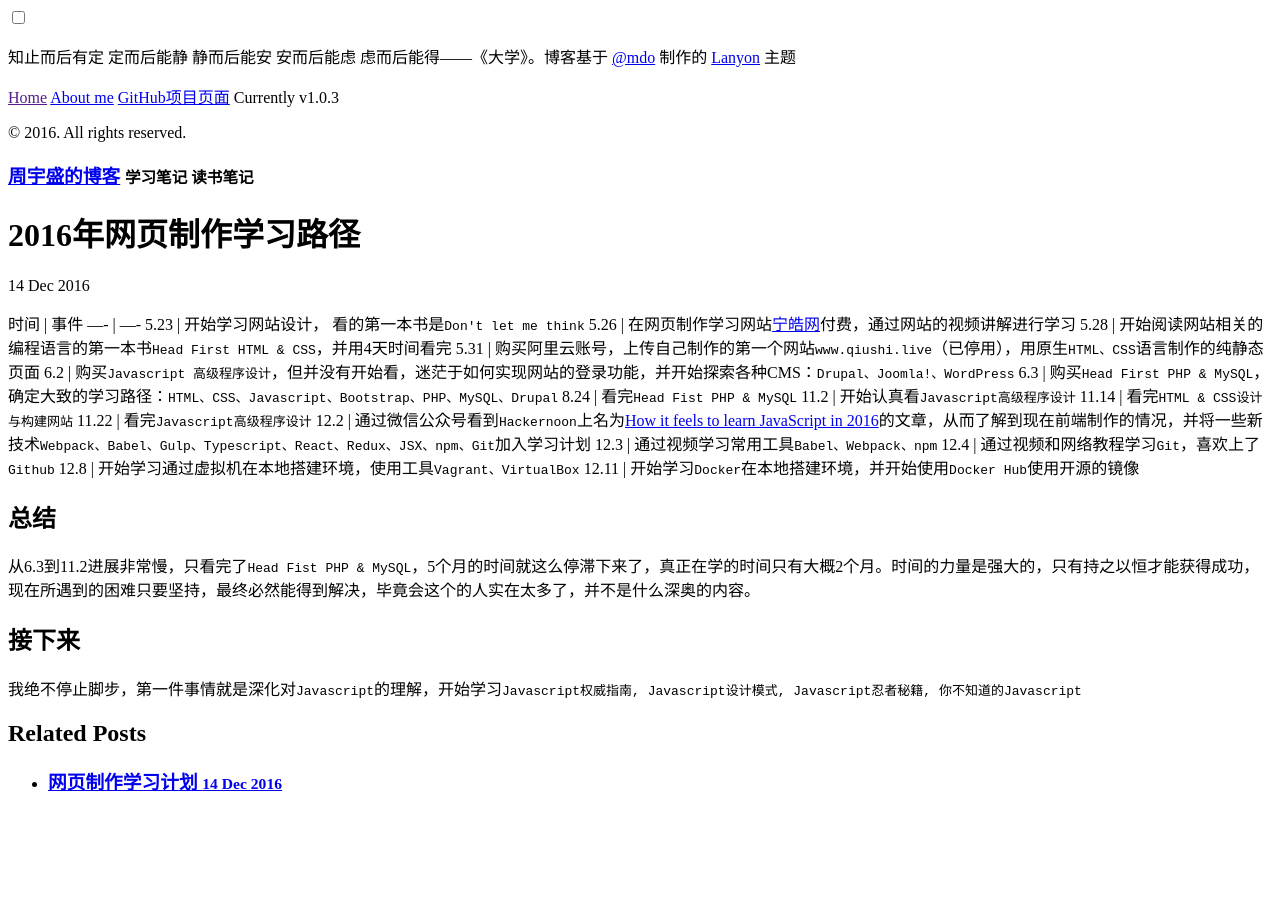
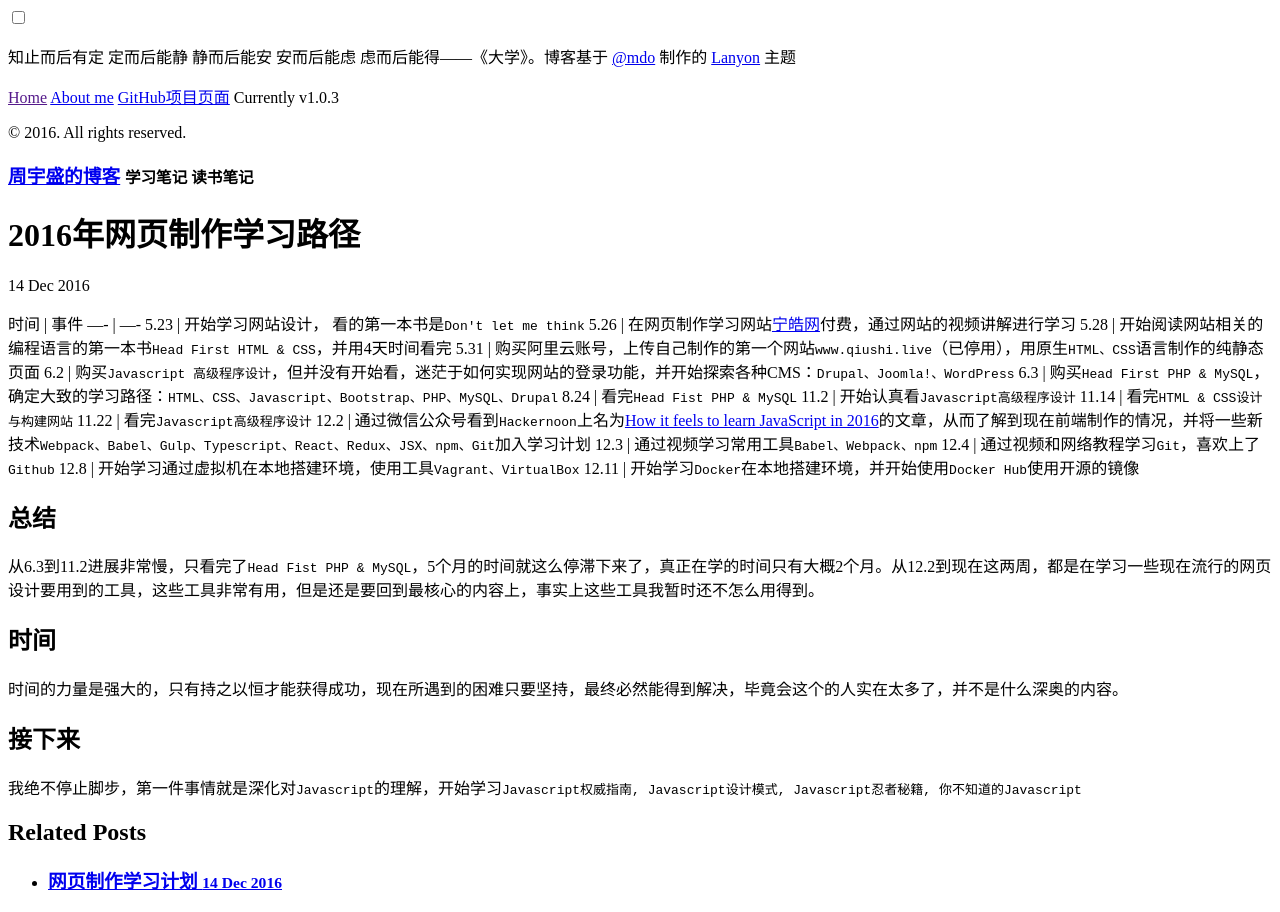
Before and after one commit to jasonzhouu/old-github-pages, a Jekyll site: the page built from _posts/2016-12-14-front-end-learning-path-in-2016.md, in a window 1280 px wide. Built offline with Jekyll 4.4.1, drawn with Linux system fonts in a browser that asks for light colours; comment, search, counter and statistics services are not loaded.

Commit message:
Update 2016-12-14-front-end-learning-path-in-2016.md

```diff
--- a/_posts/2016-12-14-front-end-learning-path-in-2016.md
+++ b/_posts/2016-12-14-front-end-learning-path-in-2016.md
@@ -22,6 +22,8 @@ title: "2016年网页制作学习路径"
 12.8 | 开始学习通过虚拟机在本地搭建环境，使用工具`Vagrant、VirtualBox`
 12.11 | 开始学习`Docker`在本地搭建环境，并开始使用`Docker Hub`使用开源的镜像
 ## 总结
-从6.3到11.2进展非常慢，只看完了`Head Fist PHP & MySQL`，5个月的时间就这么停滞下来了，真正在学的时间只有大概2个月。时间的力量是强大的，只有持之以恒才能获得成功，现在所遇到的困难只要坚持，最终必然能得到解决，毕竟会这个的人实在太多了，并不是什么深奥的内容。
+从6.3到11.2进展非常慢，只看完了`Head Fist PHP & MySQL`，5个月的时间就这么停滞下来了，真正在学的时间只有大概2个月。从12.2到现在这两周，都是在学习一些现在流行的网页设计要用到的工具，这些工具非常有用，但是还是要回到最核心的内容上，事实上这些工具我暂时还不怎么用得到。
+## 时间
+时间的力量是强大的，只有持之以恒才能获得成功，现在所遇到的困难只要坚持，最终必然能得到解决，毕竟会这个的人实在太多了，并不是什么深奥的内容。
 ## 接下来
 我绝不停止脚步，第一件事情就是深化对`Javascript`的理解，开始学习`Javascript权威指南, Javascript设计模式, Javascript忍者秘籍, 你不知道的Javascript`
```
